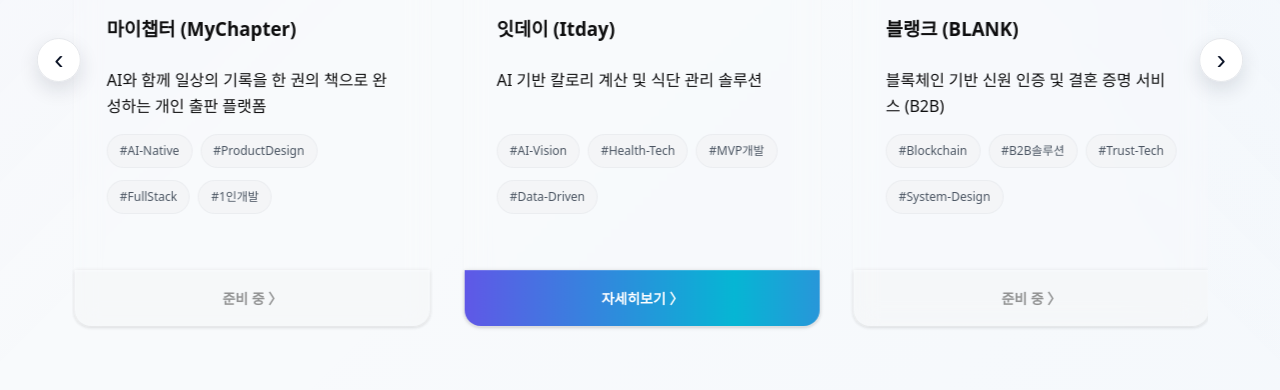
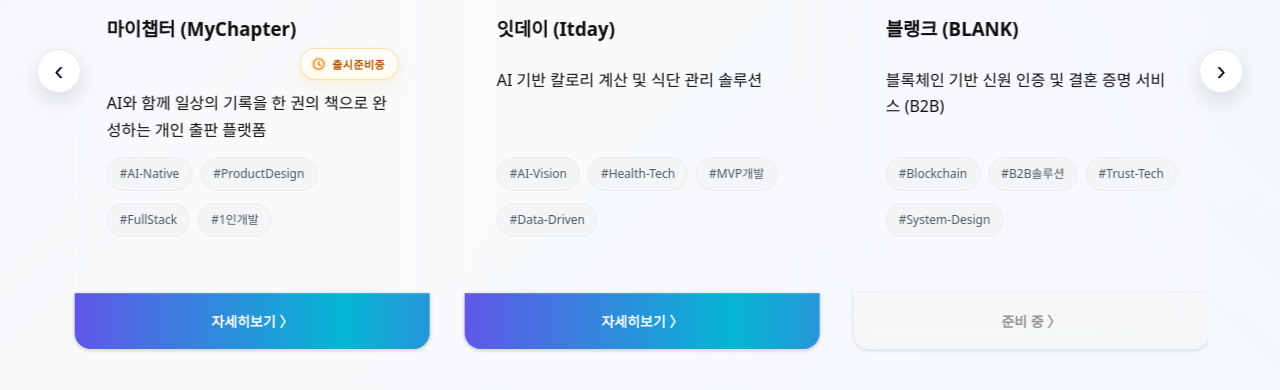
Before and after one commit to happysuyeun-rgb/portfolio, a plain HTML site: page index.html in a window 1280 px wide. Shown: the part 2234-2624 px from the top of the page. Drawn offline with nearby package versions, Linux system fonts and the light colour scheme.

Commit message:
Enable MyChapter detail link and add coming-soon launch badge.
Co-authored-by: Cursor <cursoragent@cursor.com>

```diff
--- a/assets/css/components.css
+++ b/assets/css/components.css
@@ -1102,6 +1102,27 @@ html.motion .hero .badge:nth-child(4) { animation: heroFadeUp 0.9s ease 0.42s fo
     0 1px 0 rgba(255, 255, 255, 0.95) inset,
     0 10px 22px rgba(16, 185, 129, 0.2);
 }
+
+/* 출시준비중 뱃지 — soft amber glass */
+.personal-projects .card-launch-badge--prep{
+  color: #b45309;
+  background:
+    linear-gradient(180deg, rgba(255,255,255,0.72) 0%, rgba(255,251,235,0.92) 100%);
+  border-color: rgba(245, 158, 11, 0.32);
+  box-shadow:
+    0 1px 0 rgba(255, 255, 255, 0.9) inset,
+    0 6px 16px rgba(245, 158, 11, 0.14);
+}
+.personal-projects .card-launch-badge--prep .card-launch-badge__icon{
+  color: #d97706;
+  background: rgba(245, 158, 11, 0.14);
+}
+.personal-projects .card-wrapper:hover .card-launch-badge--prep{
+  border-color: rgba(245, 158, 11, 0.5);
+  box-shadow:
+    0 1px 0 rgba(255, 255, 255, 0.95) inset,
+    0 10px 22px rgba(245, 158, 11, 0.2);
+}
 .personal-projects .card .thumb img{
   width: 100%;
   height: 100%;
--- a/assets/js/main.js
+++ b/assets/js/main.js
@@ -95,6 +95,7 @@ document.addEventListener('DOMContentLoaded', () => {
         personal_card1_title: '마음씨 (Mamssi)',
         personal_card1_desc: '감정 기록 및 성장 루틴 관리 앱. 안드로이드 스토어 등록 완료',
         personal_mamssi_launch_badge: '출시 완료',
+        personal_mychapter_launch_badge: '출시준비중',
         personal_card2_title: '잇데이 (Itday)',
         personal_card2_desc: 'AI 기반 칼로리 계산 및 식단 관리 솔루션',
         personal_card3_title: '블랭크 (BLANK)',
@@ -428,6 +429,7 @@ document.addEventListener('DOMContentLoaded', () => {
         personal_card1_title: 'Mamssi',
         personal_card1_desc: 'Emotion journaling and growth routine app. Listed on Google Play.',
         personal_mamssi_launch_badge: 'Live',
+        personal_mychapter_launch_badge: 'Coming soon',
         personal_card2_title: 'Itday',
         personal_card2_desc: 'AI-powered calorie tracking and meal planning solution.',
         personal_card3_title: 'BLANK',
--- a/index.html
+++ b/index.html
@@ -271,14 +271,25 @@
               </article>
             </a>
 
-            <!-- Card 2: 마이챕터 (MyChapter) — 준비 중 -->
-            <div class="card-wrapper" data-pp-card>
+            <!-- Card 2: 마이챕터 (MyChapter) -->
+            <a href="./projects/mychapter.html" target="_blank" rel="noopener" class="card-wrapper card-link" data-pp-card>
               <article class="card js-tilt">
                 <div class="inner">
                   <div class="thumb image-container">
                     <img src="assets/img/mychapter-thumb.jpg" alt="마이챕터 프로젝트 미리보기">
                   </div>
-                  <h3 data-i18n="personal_card4_title">마이챕터 (MyChapter)</h3>
+                  <div class="card-title-with-badge">
+                    <h3 data-i18n="personal_card4_title">마이챕터 (MyChapter)</h3>
+                    <span class="card-launch-badge card-launch-badge--prep">
+                      <span class="card-launch-badge__icon" aria-hidden="true">
+                        <svg viewBox="0 0 16 16" width="12" height="12" fill="none">
+                          <circle cx="8" cy="8" r="7" stroke="currentColor" stroke-width="1.5"/>
+                          <path d="M8 4.5v4l2.5 1.5" stroke="currentColor" stroke-width="1.6" stroke-linecap="round" stroke-linejoin="round"/>
+                        </svg>
+                      </span>
+                      <span data-i18n="personal_mychapter_launch_badge">출시준비중</span>
+                    </span>
+                  </div>
                   <p data-i18n="personal_card4_desc">AI와 함께 일상의 기록을 한 권의 책으로 완성하는 개인 출판 플랫폼</p>
                   <div class="chips">
                     <span class="chip">#AI-Native</span>
@@ -288,10 +299,10 @@
                   </div>
                 </div>
                 <div class="foot">
-                  <span class="cta cta-placeholder" data-i18n="personal_comingsoon" aria-label="링크 준비 중">준비 중 〉</span>
+                  <span class="cta" data-i18n="personal_cta">자세히보기 〉</span>
                 </div>
               </article>
-            </div>
+            </a>
 
             <!-- Card 3: 잇데이 (EATDAY) -->
             <a href="https://eatday-home.vercel.app/" target="_blank" rel="noopener noreferrer" class="card-wrapper card-link" data-pp-card>
```
